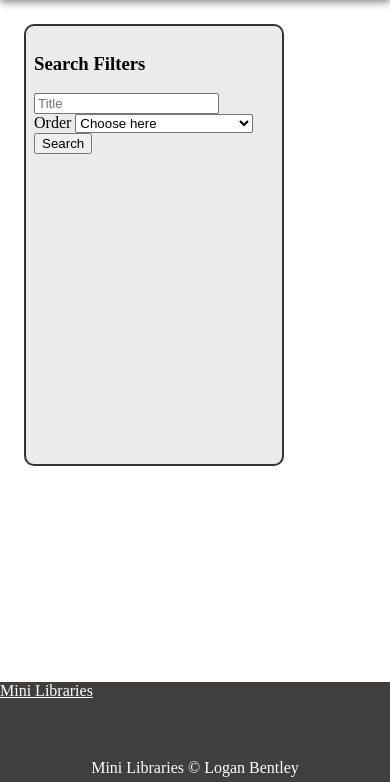
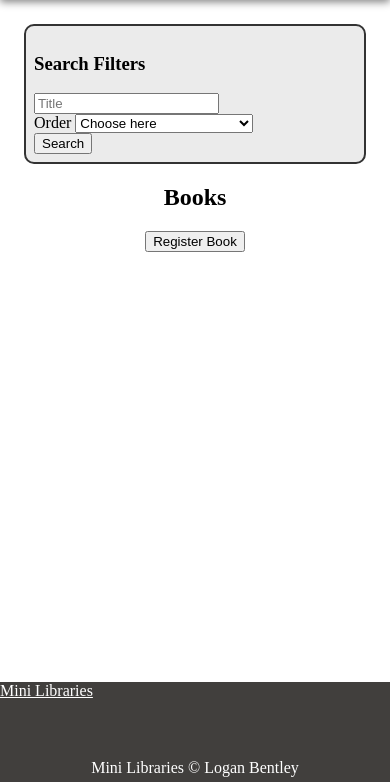
Before and after one commit to Logabe/92005, a Django app: page /books in a window 390 px wide. Shown: the part 62-844 px from the top of that part. Run offline with Django 5.2, Linux system fonts and the light colour scheme; the visitor is signed in with stand-in values (Sample User, id 1); data comes from the database, SQL or seed files in the repository; data that the repository does not hold is empty; the page is wider than the window, and the part outside it is not shown.

Commit message:
Made books page responsive on mobile

```diff
--- a/minilibraries/minilibraries/static/minilibraries/style.css
+++ b/minilibraries/minilibraries/static/minilibraries/style.css
@@ -137,7 +137,7 @@ footer #copyright {
 /* Books Page */
 #books-container {
     display: grid;
-    grid-template-columns: 200px 200px 200px 200px;
+    grid-template-columns: repeat(4, 200px);
     grid-template-rows: repeat(auto-fill, 200px);
     column-gap: 40px;
 
@@ -163,7 +163,8 @@ footer #copyright {
 
 #nav {
     height: 30px;
-    width: 920px;
+    max-width: 920px;
+    width: 60%;
     position: relative;
 }
 
@@ -178,14 +179,32 @@ footer #copyright {
     border-radius: 2px;
 }
 
-.left-panel {
-    position: absolute;
-    height: 50%;
+#search-panel {
+    position: relative;
+    height: 100%;
+
     width: 15em;
     border: 2px solid #333333;
     border-radius: 10px;
     padding: 8px;
     background-color: #ebebeb;
+    box-sizing: border-box;
+}
+
+@media (max-width: 800px) {
+    #books-container {
+        grid-template-columns: repeat(2, 1fr);
+    }
+
+    #search-panel {
+        width: 100% !important;
+    }
+}
+
+@media (min-width: 800px) {
+    #search-panel {
+        float:left !important;
+    }
 }
 
 /* Book Details */
--- a/minilibraries/minilibraries/templates/minilibraries/books.html
+++ b/minilibraries/minilibraries/templates/minilibraries/books.html
@@ -3,7 +3,7 @@
 {% block title %}Books{% endblock %}
 
 {% block content %}
-<div class="left-panel">
+<div id="search-panel">
     <h3>Search Filters</h3>
     <form>
         <input type="search" name="search" placeholder="Title"></input><br>
```
Also changed, not shown: other parts of minilibraries/minilibraries/templates/minilibraries/books.html (+1 -1 lines).
